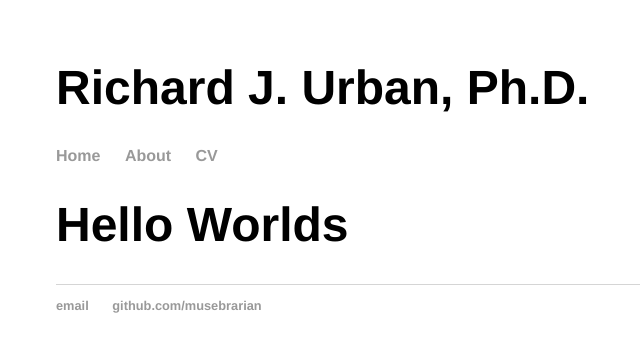
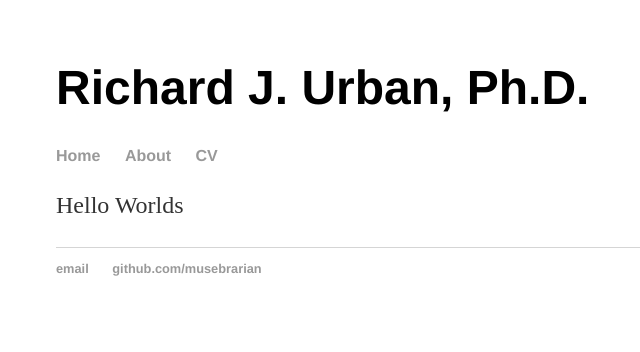
Before and after one commit to musebrarian/musebrarian.github.io, a Jekyll site: the page built from index.html, in a window 1280 px wide. Shown: the top 352 px of the page, without its empty margins (136-776 px from the left). Built offline with Jekyll 4.4.1, drawn with Linux system fonts in a browser that asks for light colours.

Commit message:
just text

```diff
--- a/index.html
+++ b/index.html
@@ -3,5 +3,5 @@ layout: default
 title: Richard J. Urban, Ph.D.
 ---
 <div class="blurb">
-	<h1>Hello Worlds</h1>
+	<p>Hello Worlds</p>
 </div><!-- /.blurb -->
```
